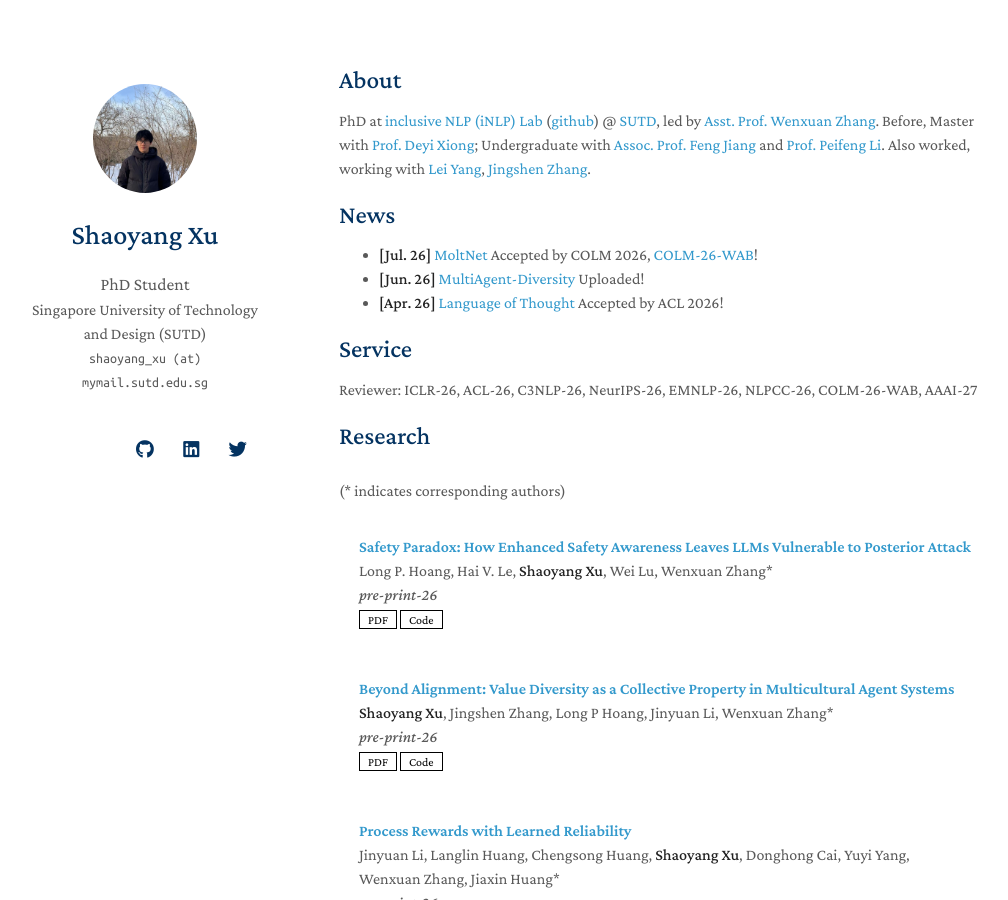
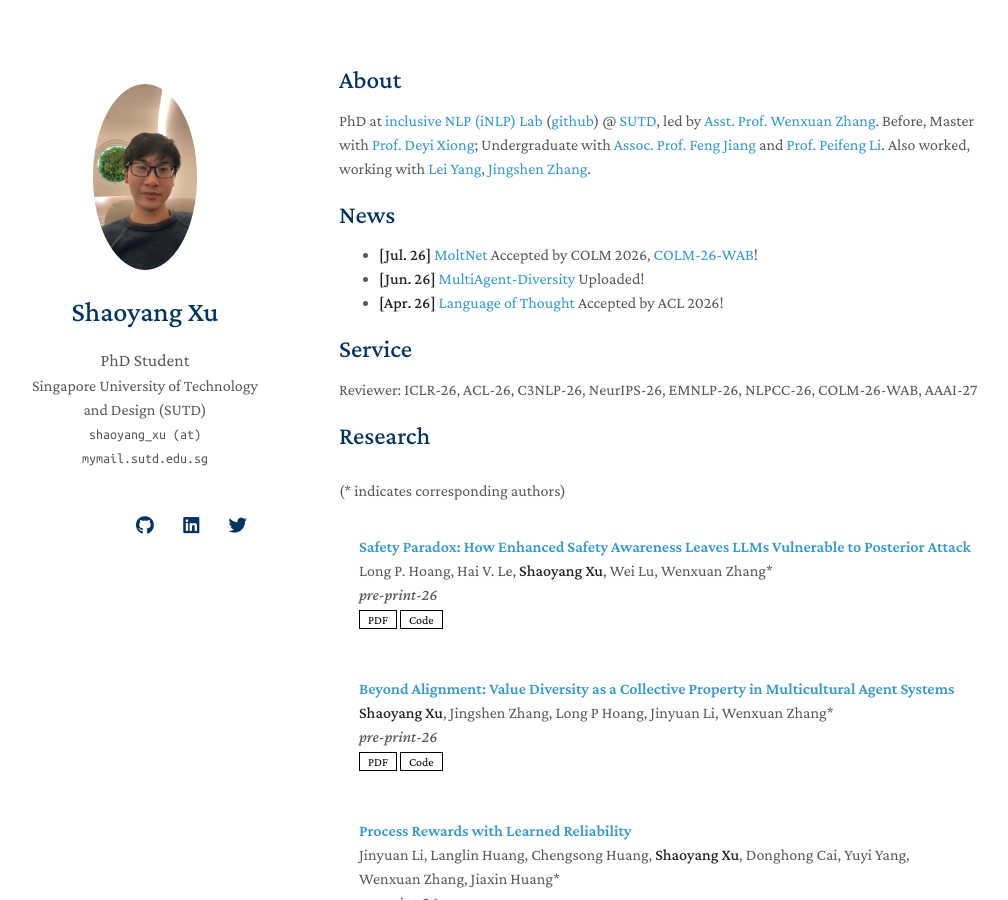
Before and after one commit to shaoyangxu/shaoyangxu.github.io, a Jekyll site: the page built from index.md, in a window 1280 px wide and 900 px high. Shown: the whole window, without its empty margins (131-1139 px from the left). Built offline with Jekyll 4.4.1, drawn with Linux system fonts in a browser that asks for light colours; nearby versions of some CDN libraries; a style sheet for code colours, icons or effects is not loaded; our own code applies the rules of GitHub Pages for plain Markdown files.

Commit message:
Update avatar image path in configuration

```diff
--- a/_config.yml
+++ b/_config.yml
@@ -22,7 +22,7 @@ twitter: https://x.com/shaoyangxu15195
 
 # Images (e.g., your profile picture and your website's favicon)
 # "favicon" and "favicon_dark" are used for the light and dark modes, respectively.
-avatar: ./assets/img/syxu.jpg
+avatar: ./assets/img/syxu2.jpg
 favicon: ./assets/img/favicon.png
 favicon_dark: ./assets/img/favicon-dark.png
 
```
